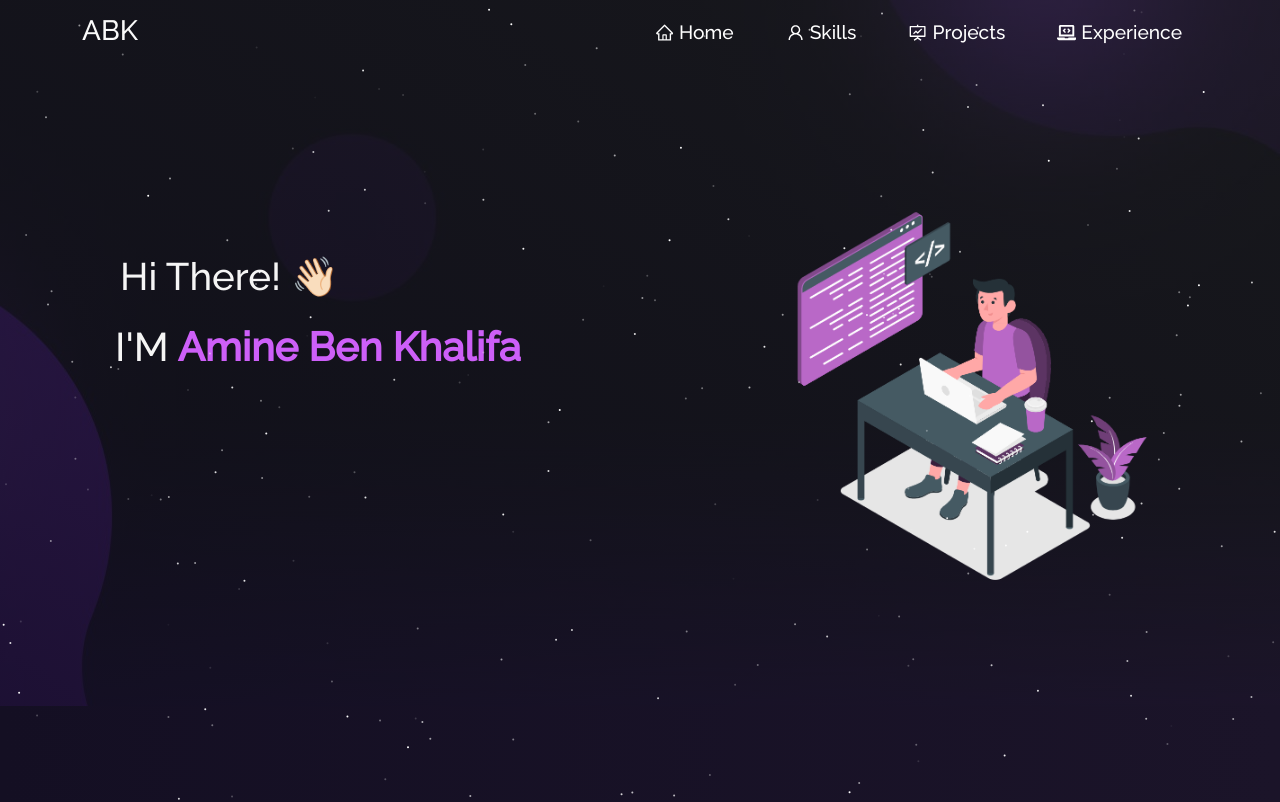
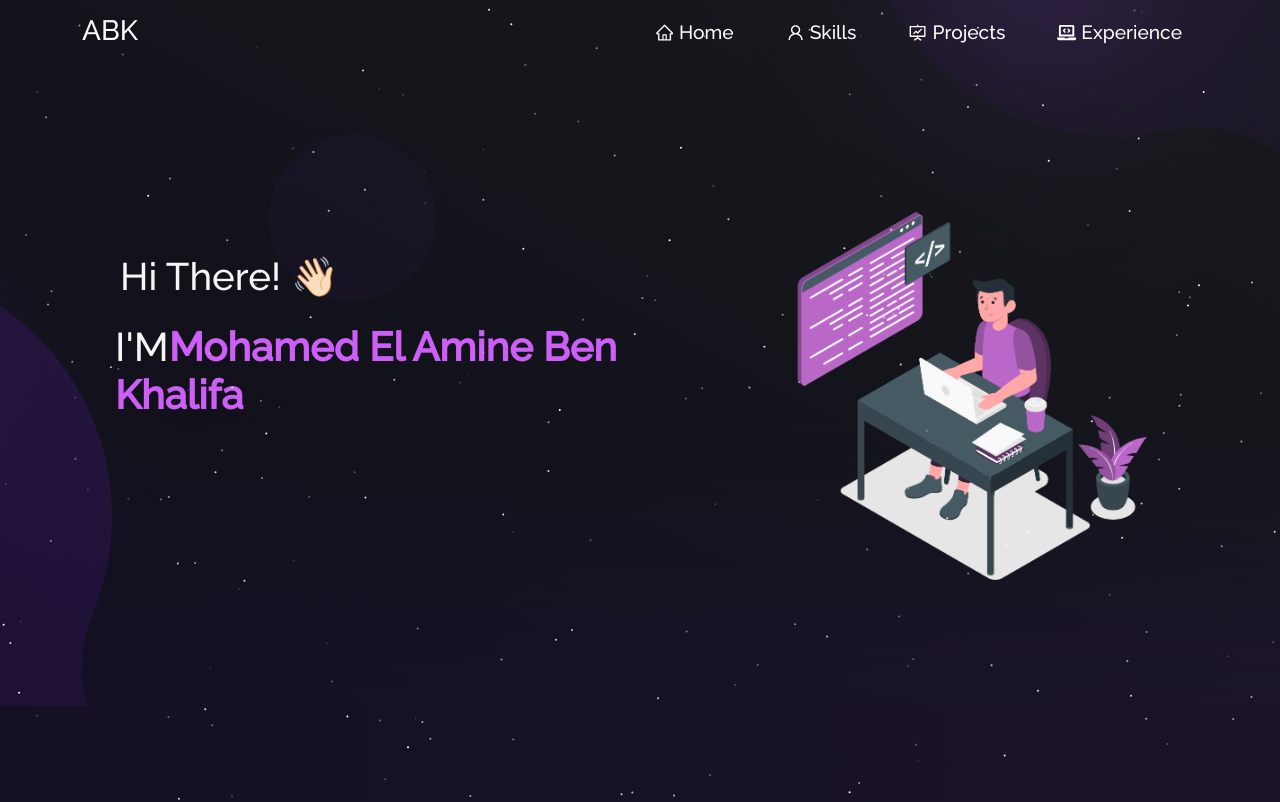
Before and after one commit to amine-ben-k/Portfolio-website, a React (Create React App) app: page / in a window 1280 px wide. Shown: the top 802 px of the page. Built offline with nearby package versions, Linux system fonts and the light colour scheme.

Commit message:
Updated feature

```diff
--- a/src/components/Home/Home.js
+++ b/src/components/Home/Home.js
@@ -22,7 +22,7 @@ function Home() {
 
               <h1 className="heading-name">
                 I'M
-                <strong className="main-name"> Amine Ben Khalifa</strong>
+                <strong className="main-name">Mohamed El Amine Ben Khalifa</strong>
               </h1>
 
               <div style={{ padding: 50, textAlign: "left" }}>
```
